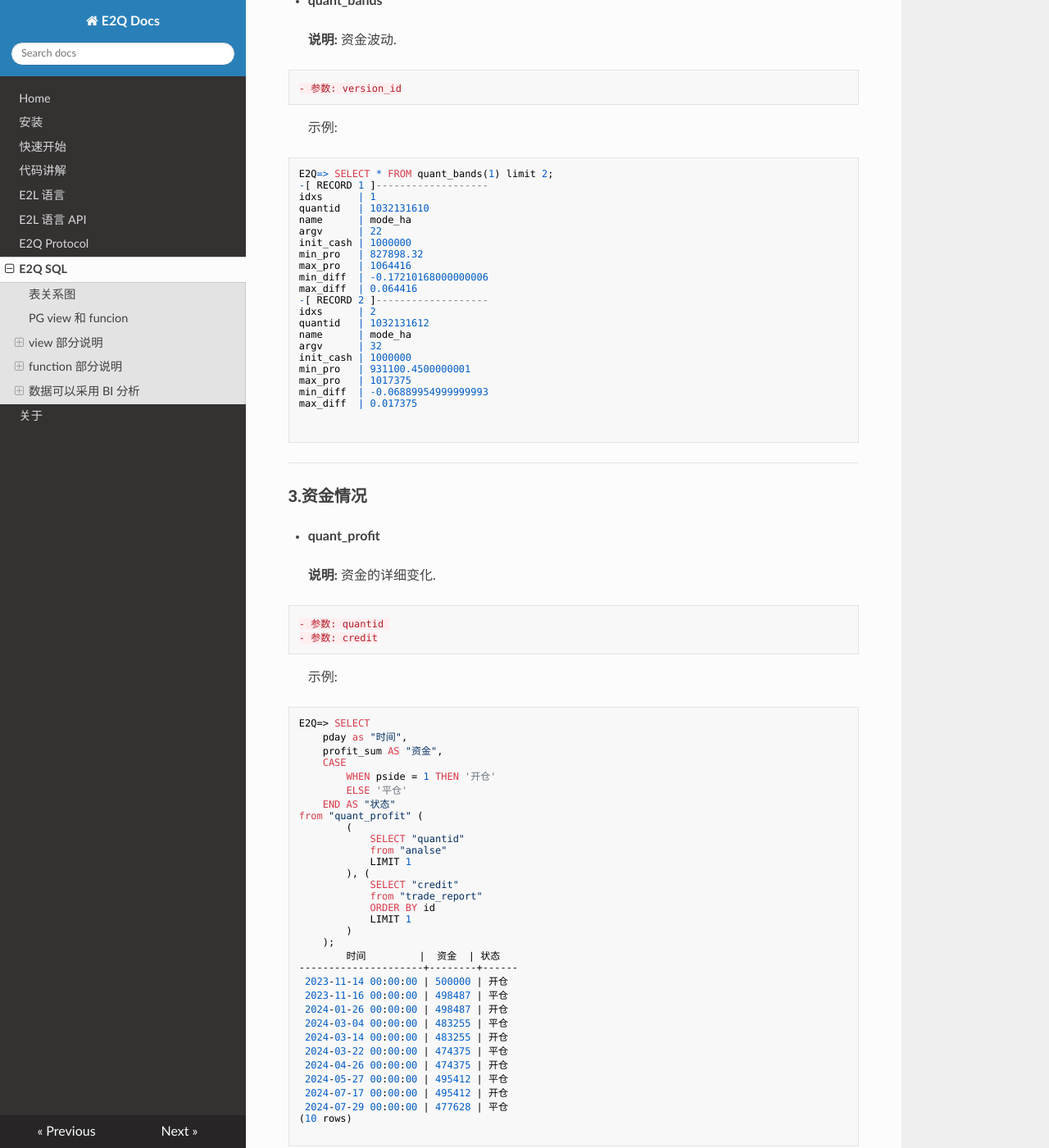
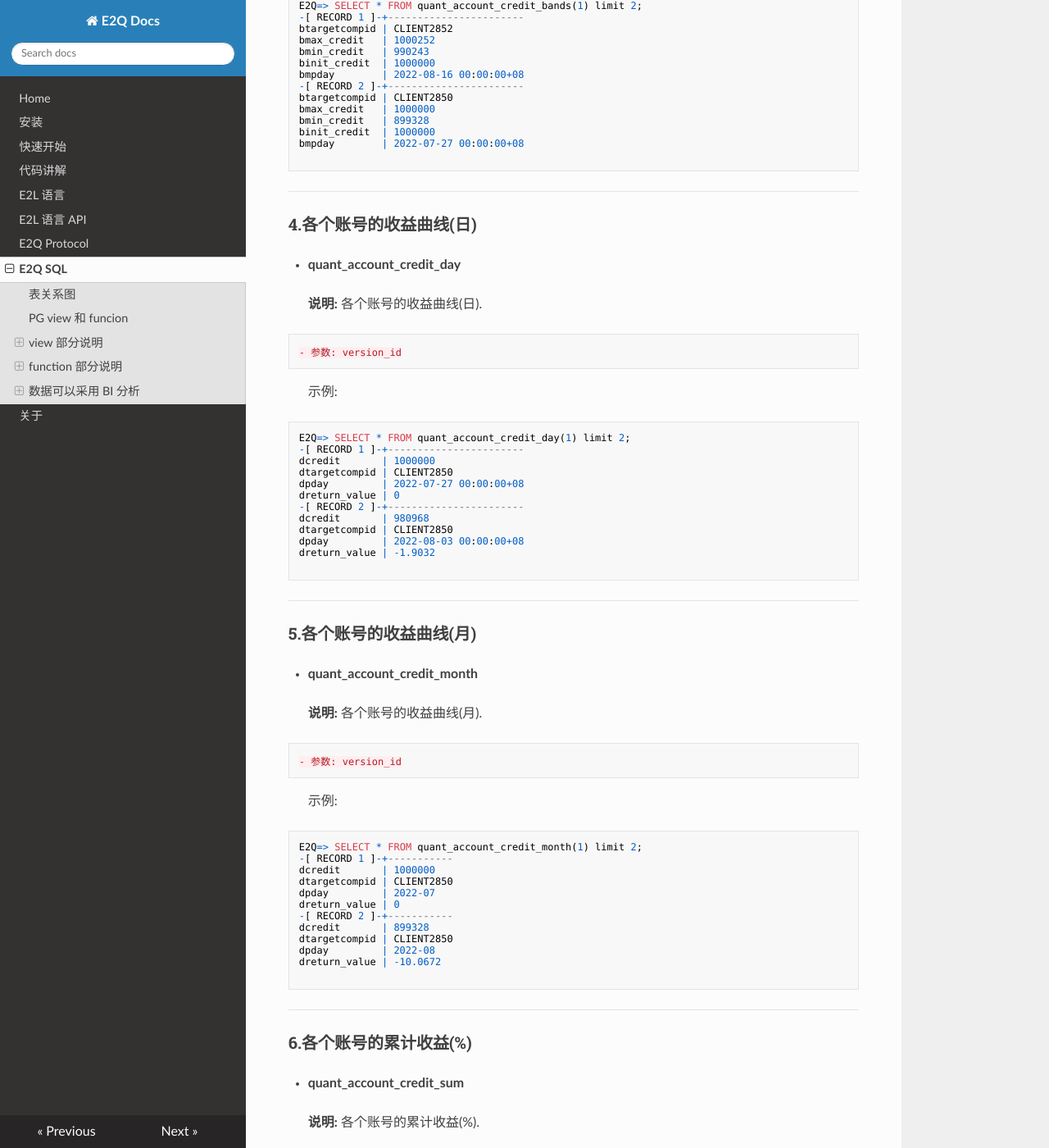
Before and after one commit to E2Quant/e2q_doc, an MkDocs documentation site: the page built from docs/pgSQL.md, in a window 1280 px wide and 1400 px high, scrolled down 7904 px. Shown: the whole window at 82% size. Built offline with MkDocs 1.6.1, drawn with Linux system fonts in a browser that asks for light colours; nearby versions of some CDN libraries; some of the changed text lies outside the part shown.

````diff
--- a/docs/pgSQL.md
+++ b/docs/pgSQL.md
@@ -75,29 +75,8 @@ stat    | init
 ```
 ---
 
-###  3.账户资金波动
 
-* **e2q_fix_cash**
-
-> **说明:**
-    账户资金波动.
-
-
-> 示例:
-```
-E2Q=> select * from e2q_fix_cash;
--[ RECORD 1 ]--+----------
-targetcompid   | CLIENT874
-max_credit     | 1016259
-mix_credit     | 1000000
-credit         | 1000000
-pre_mix_credit | 0
-pre_max_credit | 0.016259
-
-```
----
-
-###  4.订单历史记录
+###  3.订单历史记录
 
 * **e2q_history**
 
@@ -157,7 +136,7 @@ qty          | 1
 
 ---
 
-###  5.订单的仓位情况
+###  4.订单的仓位情况
 
 * **e2q_postion**
 
@@ -188,58 +167,7 @@ rule    | mode_m_8/17/30/60
 
 ---
 
-###  6.订单最原始的记录
-
-* **e2q_primitive**
-
-> **说明:**
-    回测过程中的关于订单如何在数据表中记录的情况.
-
-
-> 示例:
-```
-E2Q=> SELECT * FROM "e2q_primitive" limit 2;
--[ RECORD 1 ]---------------------
-verid     | 1
-id        | 1
-stat      | 0
-side      | 1
-price     | 1814.89
-adjpx     | 0
-stoppx    | 0
-cumqty    | 0
-leavesqty | 0
-openqty   | 0
-qty       | 4
-date      | 2023-11-03 00:00:00+08
-argv      | 8/17/30/60
-name      | mode_m
-ticket    | 1032451500
-closetck  | 0
-amount    | 0
--[ RECORD 2 ]---------------------
-verid     | 1
-id        | 2
-stat      | 2
-side      | 1
-price     | 1811.24
-adjpx     | 11127.425
-stoppx    | 0
-cumqty    | 4
-leavesqty | 0
-openqty   | 0
-qty       | 4
-date      | 2023-11-03 00:00:00+08
-argv      | 8/17/30/60
-name      | mode_m
-ticket    | 1032451500
-closetck  | 0
-amount    | 724496
-```
-
----
-
-###  7.参数的收益值
+###  5.参数的收益值
 
 * **e2q_profit**
 
@@ -250,31 +178,31 @@ amount    | 724496
 > 示例:
 ```
 E2Q=> SELECT * FROM "e2q_profit" limit 2;
--[ RECORD 1 ]+-----------
-name         | mode_m
-argv         | 8/17/30/60
+-[ RECORD 1 ]+-------------
+name         | mode_ma
+argv         | 15/39
 version      | 1.3.0
-quantid      | 1032451501
-init_cash    | 1000000
-profit       | 0
-postion      | 0
+quantid      | 1036343292
+init_cash    | 200000.00298
+profit       | 198860.003
+postion      | 0.2
 verid        | 1
-targetcompid |
--[ RECORD 2 ]+-----------
-name         | mode_m
-argv         | 8/17/30/60
+targetcompid | CLIENT2851
+-[ RECORD 2 ]+-------------
+name         | mode_vma
+argv         | 5/13
 version      | 1.3.0
-quantid      | 1032451498
-init_cash    | 1000000
-profit       | 0
-postion      | 0
+quantid      | 1036343281
+init_cash    | 200000.00298
+profit       | 199148.003
+postion      | 0.2
 verid        | 1
-targetcompid | CLIENT874
+targetcompid | CLIENT2852
 
 ```
 ---
 
-###  8.风险(MVO)
+###  6.风险(MVO)
 
 * **e2q_risk_performance**
 
@@ -370,7 +298,7 @@ verid   | 5
 
 ---
 
-###  11.股票池
+###  9.股票池
 
 * **e2q_symbol_pool**
 
@@ -380,17 +308,27 @@ verid   | 5
 
 > 示例:
 ```
-E2Q=> select * from e2q_symbol_pool;
- verid | stock  | trader_number | trading_number
--------+--------+---------------+----------------
-     1 | 600048 |             5 |              0
-(1 row)
+E2Q=>  select * from e2q_symbol_pool limit 2;
+-[ RECORD 1 ]--+-----------
+quantid        | 1036343281
+count          | 2
+verid          | 1
+stock          | 600048
+trader_number  | 2
+trading_number | 0
+-[ RECORD 2 ]--+-----------
+quantid        | 1036343282
+count          | 6
+verid          | 1
+stock          | 600048
+trader_number  | 5
+trading_number | 1
 
 ```
 
 ---
 
-###  12.正在交易中
+###  10.正在交易中
 
 * **e2q_trading**
 
@@ -400,11 +338,33 @@ E2Q=> select * from e2q_symbol_pool;
 
 > 示例:
 ```
-E2Q=> select * from e2q_trading;
- id | verid | symbol | stock | open_price | open_qty | open_time | ticket | amount | quantid | name | argv
-----+-------+--------+-------+------------+----------+-----------+--------+--------+---------+------+------
-(0 rows)
-
+E2Q=> select * from e2q_trading limit 2;
+-[ RECORD 1 ]-----------
+id         | 1571
+verid      | 5
+symbol     | 294522
+stock      | 600028
+open_price | 4.12
+open_qty   | 435
+open_time  | 2022/11/02
+ticket     | 1036344727
+amount     | 179220
+quantid    | 1036345708
+name       | mode_adxvma
+argv       | 25/65
+-[ RECORD 2 ]-----------
+id         | 1952
+verid      | 6
+symbol     | 294523
+stock      | 601398
+open_price | 4.32
+open_qty   | 46
+open_time  | 2022/12/28
+ticket     | 1036345108
+amount     | 19872
+quantid    | 1036346309
+name       | mode_adxvma
+argv       | 20/52
 
 ```
 
@@ -436,124 +396,271 @@ mode         | mode_ha
 
 ```
 
+---
+
+###  2.各个账号的账号的资金变动概要(日)
+
+* **quant_account_credit**
+
+> **说明:**
+    各个账号的账号的资金变动概要(日).
+
+    - 参数: version_id
+
+> 示例:
+```
+E2Q=> SELECT * FROM quant_account_credit(1) limit 2;
+-[ RECORD 1 ]+-----------------------
+credit       | 1000000
+targetcompid | CLIENT2850
+pday         | 2022-07-27 00:00:00+08
+-[ RECORD 2 ]+-----------------------
+credit       | 980968
+targetcompid | CLIENT2850
+pday         | 2022-08-03 00:00:00+08
+
+```
 
 ---
 
-###  2.资金波动
+###  3.各个账号的资金波动(最大/小的百分比)
+
+* **quant_account_credit_bands**
+
+> **说明:**
+    各个账号的资金波动(最大/小的百分比).
+
+    - 参数: version_id
+
+> 示例:
+```
+E2Q=> SELECT * FROM quant_account_credit_bands(1) limit 2;
+-[ RECORD 1 ]-+-----------------------
+btargetcompid | CLIENT2852
+bmax_credit   | 1000252
+bmin_credit   | 990243
+binit_credit  | 1000000
+bmpday        | 2022-08-16 00:00:00+08
+-[ RECORD 2 ]-+-----------------------
+btargetcompid | CLIENT2850
+bmax_credit   | 1000000
+bmin_credit   | 899328
+binit_credit  | 1000000
+bmpday        | 2022-07-27 00:00:00+08
+
+```
+
+---
+
+###  4.各个账号的收益曲线(日)
+
+* **quant_account_credit_day**
+
+> **说明:**
+    各个账号的收益曲线(日).
+
+    - 参数: version_id
+
+> 示例:
+```
+E2Q=> SELECT * FROM quant_account_credit_day(1) limit 2;
+-[ RECORD 1 ]-+-----------------------
+dcredit       | 1000000
+dtargetcompid | CLIENT2850
+dpday         | 2022-07-27 00:00:00+08
+dreturn_value | 0
+-[ RECORD 2 ]-+-----------------------
+dcredit       | 980968
+dtargetcompid | CLIENT2850
+dpday         | 2022-08-03 00:00:00+08
+dreturn_value | -1.9032
+
+```
+
+---
+
+###  5.各个账号的收益曲线(月)
+
+* **quant_account_credit_month**
+
+> **说明:**
+    各个账号的收益曲线(月).
+
+    - 参数: version_id
+
+> 示例:
+```
+E2Q=> SELECT * FROM quant_account_credit_month(1) limit 2;
+-[ RECORD 1 ]-+-----------
+dcredit       | 1000000
+dtargetcompid | CLIENT2850
+dpday         | 2022-07
+dreturn_value | 0
+-[ RECORD 2 ]-+-----------
+dcredit       | 899328
+dtargetcompid | CLIENT2850
+dpday         | 2022-08
+dreturn_value | -10.0672
+
+```
+
+---
+
+###  6.各个账号的累计收益(%)
+
+* **quant_account_credit_sum**
+
+> **说明:**
+    各个账号的累计收益(%).
+
+    - 参数: version_id
+
+> 示例:
+```
+E2Q=> SELECT * FROM quant_account_credit_sum(1) limit 2;
+-[ RECORD 1 ]-+-----------------------
+dcredit       | 1000000
+dtargetcompid | CLIENT2850
+dpday         | 2022-07-27 00:00:00+08
+dreturn_value | 0
+-[ RECORD 2 ]-+-----------------------
+dcredit       | 980968
+dtargetcompid | CLIENT2850
+dpday         | 2022-08-03 00:00:00+08
+dreturn_value | -1.9032
+
+```
+
+---
+
+###  7.各个 QuantId 的资金波动(最大/小的百分比)
 
 * **quant_bands**
 
 > **说明:**
-    资金波动.
+    各个 QuantId 的资金波动(最大/小的百分比).
 
     - 参数: version_id
 
 > 示例:
 ```
 E2Q=> SELECT * FROM quant_bands(1) limit 2;
--[ RECORD 1 ]-------------------
+-[ RECORD 1 ]----------------------
 idxs      | 1
-quantid   | 1032131610
-name      | mode_ha
-argv      | 22
-init_cash | 1000000
-min_pro   | 827898.32
-max_pro   | 1064416
-min_diff  | -0.17210168000000006
-max_diff  | 0.064416
--[ RECORD 2 ]-------------------
+quantid   | 1036343299
+name      | mode_adxvma
+argv      | 5/13
+init_cash | 200000.00298
+min_pro   | 171021
+max_pro   | 200000
+min_diff  | -14.489501274106425
+max_diff  | -1.4899999729002438e-06
+-[ RECORD 2 ]----------------------
 idxs      | 2
-quantid   | 1032131612
-name      | mode_ha
-argv      | 32
-init_cash | 1000000
-min_pro   | 931100.4500000001
-max_pro   | 1017375
-min_diff  | -0.06889954999999993
-max_diff  | 0.017375
-
+quantid   | 1036343301
+name      | mode_adxvma
+argv      | 15/39
+init_cash | 200000.00298
+min_pro   | 180968
+max_pro   | 200000
+min_diff  | -9.516001348211574
+max_diff  | -1.4899999729002438e-06
 
 ```
 
 ---
 
-###  3.资金情况
+###  8.订单交易时长比较(天)
 
-* **quant_profit**
+* **quant_order_day**
 
 > **说明:**
-    资金的详细变化.
+    各个 QuantId 的资金波动(最大/小的百分比).
 
-    - 参数: quantid
-    - 参数: credit
-
+    - 参数: version_id
 
 > 示例:
 ```
-E2Q=> SELECT
-    pday as "时间",
-    profit_sum AS "资金",
-    CASE
-        WHEN pside = 1 THEN '开仓'
-        ELSE '平仓'
-    END AS "状态"
-from "quant_profit" (
-        (
-            SELECT "quantid"
-            from "analse"
-            LIMIT 1
-        ), (
-            SELECT "credit"
-            from "trade_report"
-            ORDER BY id
-            LIMIT 1
-        )
-    );
-        时间         |  资金  | 状态
----------------------+--------+------
- 2023-11-14 00:00:00 | 500000 | 开仓
- 2023-11-16 00:00:00 | 498487 | 平仓
- 2024-01-26 00:00:00 | 498487 | 开仓
- 2024-03-04 00:00:00 | 483255 | 平仓
- 2024-03-14 00:00:00 | 483255 | 开仓
- 2024-03-22 00:00:00 | 474375 | 平仓
- 2024-04-26 00:00:00 | 474375 | 开仓
- 2024-05-27 00:00:00 | 495412 | 平仓
- 2024-07-17 00:00:00 | 495412 | 开仓
- 2024-07-29 00:00:00 | 477628 | 平仓
-(10 rows)
+E2Q=> SELECT * FROM quant_order_day(1) limit 2;
+-[ RECORD 1 ]-----------
+rquantid    | 1036343300
+order_stock | 600048
+order_day   | 7
+-[ RECORD 2 ]-----------
+rquantid    | 1036343299
+order_stock | 600048
+order_day   | 8
 
 ```
 
 ---
 
-###  4.模型列表(风险)
+###  9.订单收益过程中涨跌波幅张度(%)
 
-* **quant_profit_mvo**
+* **quant_order_tl**
 
 > **说明:**
-    按版本查看不同账号资金情况.
+    订单收益过程中涨跌波幅张度(%).
 
-    - 参数: atype
+    - 参数: version_id
 
 > 示例:
 ```
-E2Q=> SELECT * FROM quant_profit_mvo(1);
--[ RECORD 1 ]+----------
-targetcompid | CLIENT845
-sessionid    | 845
-balance      | 925602.88
-margin       | 0
-all_cash     | 925602.88
-mode         | mode_ha
+E2Q=> SELECT * FROM quant_order_tl(1) limit 2;
+-[ RECORD 1 ]--------
+rquantid | 1036343300
+rvalue   | -5.42
+rticket  | 1036343155
+rvtype   | loss
+-[ RECORD 2 ]--------
+rquantid | 1036343300
+rvalue   | -8.409
+rticket  | 1036343155
+rvtype   | order
 
 ```
 
 ---
 
-###  5.可从版本号取资金情况
+###  10.策略 ID 资金的详细变化.
 
-* **quant_profit_one_verid**
+* **quant_profit**
+
+> **说明:**
+    订单收益过程中涨跌波幅张度(%).
+
+    - 参数: quant_id
+
+> 示例:
+```
+E2Q=> SELECT * FROM quant_profit(1036343292) limit 2;
+-[ RECORD 1 ]-------------------
+qid        | 1036343292
+margin     | 9140
+rticket    | 243
+profits    | 0
+pday       | 2024-01-12 00:00:00
+pside      | 1
+profit_x   | 200000
+profit_sum | 200000
+-[ RECORD 2 ]-------------------
+qid        | 1036343292
+margin     | 0
+rticket    | 272
+profits    | 8000
+pday       | 2024-04-16 00:00:00
+pside      | 2
+profit_x   | -1140
+profit_sum | 198860
+
+```
+
+
+---
+
+###  11.资金的详细变化.
+
+* **quant_profit**
 
 > **说明:**
     资金的详细变化.
@@ -563,66 +670,24 @@ mode         | mode_ha
 
 > 示例:
 ```
-E2Q=> SELECT * from quant_profit_one_verid (1,0) limit 2;
+E2Q=>  SELECT * FROM quant_profit_one_verid(1,0) limit 2;
 -[ RECORD 1 ]--------------------
-vday        | 2015-06-12 00:00:00
-vprofit_sum | 1000000
+vday        | 2022-07-27 00:00:00
+vprofit_sum | 200000
 stat        | 开仓
-pqid        | 1032131610
+pqid        | 1036343299
 qverid      | 1
 -[ RECORD 2 ]--------------------
-vday        | 2015-06-29 00:00:00
-vprofit_sum | 1064416
+vday        | 2022-08-04 00:00:00
+vprofit_sum | 180344
 stat        | 平仓
-pqid        | 1032131610
+pqid        | 1036343299
 qverid      | 1
 
 
 ```
 
----
-
-###  6.返回个股日线周期累计回报收益
-
-* **quant_return**
-
-> **说明:**
-    返回个股日线周期累计回报收益.
-
-    - 参数: cficode
-
-> 示例:
-```
-E2Q=> SELECT * from quant_return(179591) limit 5;
--[ RECORD 1 ]+--------------------
-rstock       | 600048
-pday         | 2014-06-04 00:00:00
-price        | 89.1838
-return_value | 0
--[ RECORD 2 ]+--------------------
-rstock       | 600048
-pday         | 2014-06-05 00:00:00
-price        | 86.9694
-return_value | -2.482962152319156
--[ RECORD 3 ]+--------------------
-rstock       | 600048
-pday         | 2014-06-06 00:00:00
-price        | 88.077
-return_value | -1.2410325642100994
--[ RECORD 4 ]+--------------------
-rstock       | 600048
-pday         | 2014-06-09 00:00:00
-price        | 88.235
-return_value | -1.0638703441656507
--[ RECORD 5 ]+--------------------
-rstock       | 600048
-pday         | 2014-06-10 00:00:00
-price        | 91.3986
-return_value | 2.483410664268619
-
-```
-
-###  7.个股及指数每天回报(%)
+###  12.个股及指数每天回报(%)
 
 * **quant_return_day**
 
@@ -748,59 +813,67 @@ return_value | 9.755583413131086
 
 ---
 
-###  10.资金波动(%)/日
+###  15.返回个股日线周期累计回报收益
 
-* **quant_risk_profix**
+* **quant_return**
 
 > **说明:**
-    资金波动(%)/日.
+    返回个股日线周期累计回报收益.
 
-    - 参数: version_id
+    - 参数: cficode
 
 > 示例:
 ```
-E2Q=> SELECT * from quant_risk_profix(1) limit 2;
--[ RECORD 1 ]--+-----------------------
-rid            | 1
-rday           | 2014-09-02 00:00:00+08
-rcredit        | 1000000
-rpcredit_first | 0
-rpcredit_pre   | 0
--[ RECORD 2 ]--+-----------------------
-rid            | 2
-rday           | 2014-09-03 00:00:00+08
-rcredit        | 1000000
-rpcredit_first | 0
-rpcredit_pre   | 0
+E2Q=> SELECT * from quant_return(179591) limit 5;
+-[ RECORD 1 ]+--------------------
+rstock       | 600048
+pday         | 2014-06-04 00:00:00
+price        | 89.1838
+return_value | 0
+-[ RECORD 2 ]+--------------------
+rstock       | 600048
+pday         | 2014-06-05 00:00:00
+price        | 86.9694
+return_value | -2.482962152319156
+-[ RECORD 3 ]+--------------------
+rstock       | 600048
+pday         | 2014-06-06 00:00:00
+price        | 88.077
+return_value | -1.2410325642100994
+-[ RECORD 4 ]+--------------------
+rstock       | 600048
+pday         | 2014-06-09 00:00:00
+price        | 88.235
+return_value | -1.0638703441656507
+-[ RECORD 5 ]+--------------------
+rstock       | 600048
+pday         | 2014-06-10 00:00:00
+price        | 91.3986
+return_value | 2.483410664268619
 
 ```
+###  16.各个 QuantId 止赢止损平仓(数量)比
 
----
-
-###  11.资金波动(%)/月
-
-* **quant_risk_profix_month**
+* **quant_take_loss**
 
 > **说明:**
-    资金波动(%)/月.
+    各个 QuantId 止赢止损平仓(数量)比.
 
-    - 参数: version_id
+    - 参数: verid
 
 > 示例:
 ```
-E2Q=> SELECT * from quant_risk_profix_month(1) limit 2;
--[ RECORD 1 ]--+---------
-rid            | 1
-rday           | 2014-09
-rcredit        | 1000000
-rpcredit_first | 0
-rpcredit_pre   | 0
--[ RECORD 2 ]--+---------
-rid            | 11
-rday           | 2014-10
-rcredit        | 1007148
-rpcredit_first | 7148
-rpcredit_pre   | 0.007148
+E2Q=> SELECT * from quant_take_loss(1) limit 2;
+-[ RECORD 1 ]-------
+type    | 100
+stat    | 策略平仓
+quantid | 1036343281
+number  | 3
+-[ RECORD 2 ]-------
+type    | 100
+stat    | 策略平仓
+quantid | 1036343282
+number  | 7
 
 ```
 
````
Also changed, not shown: other parts of docs/pgSQL.md (+4 -4 lines), docs/e2l_api.md (+21 -0 lines), docs/images/e2q_postgresql.png.
